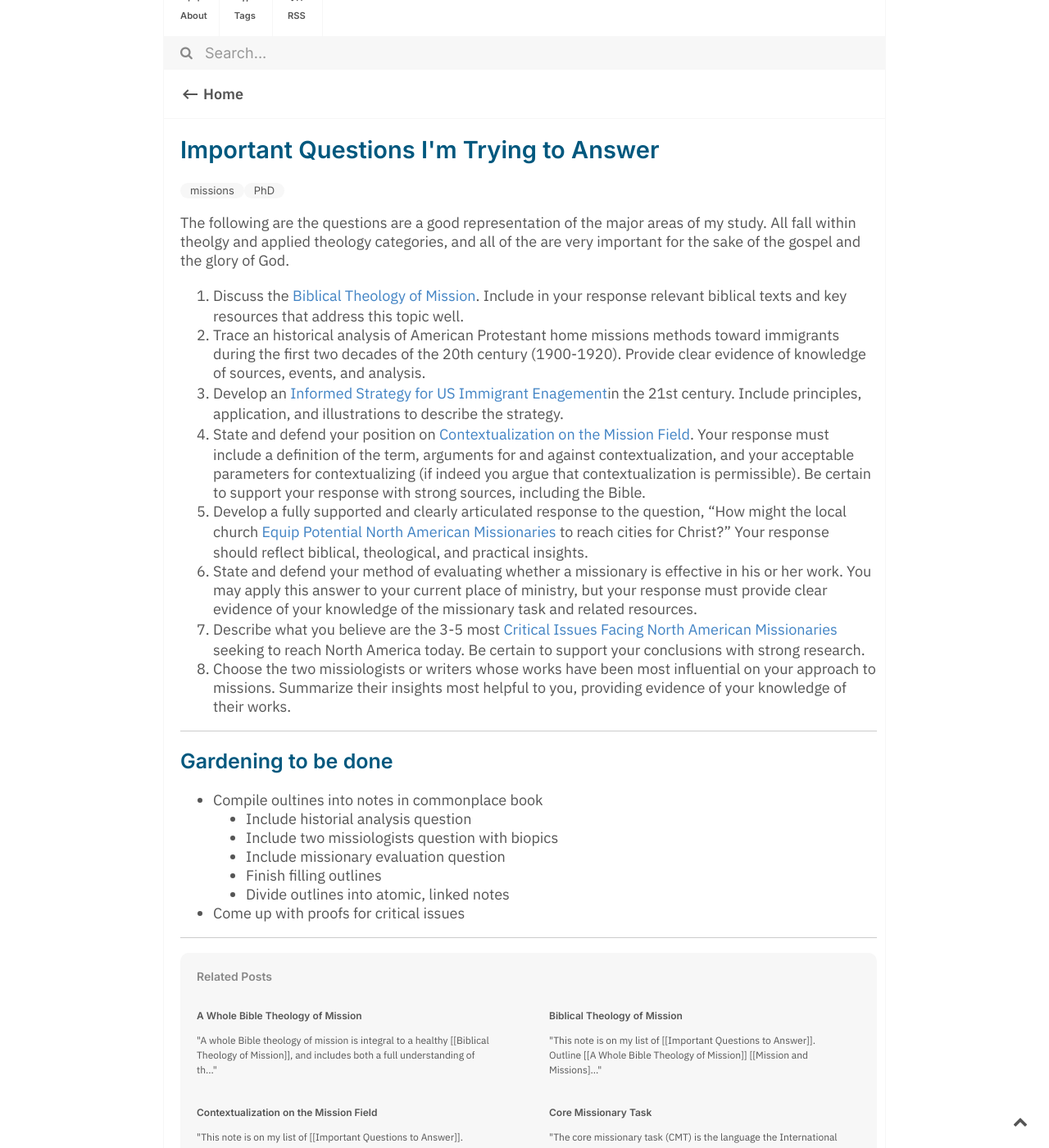
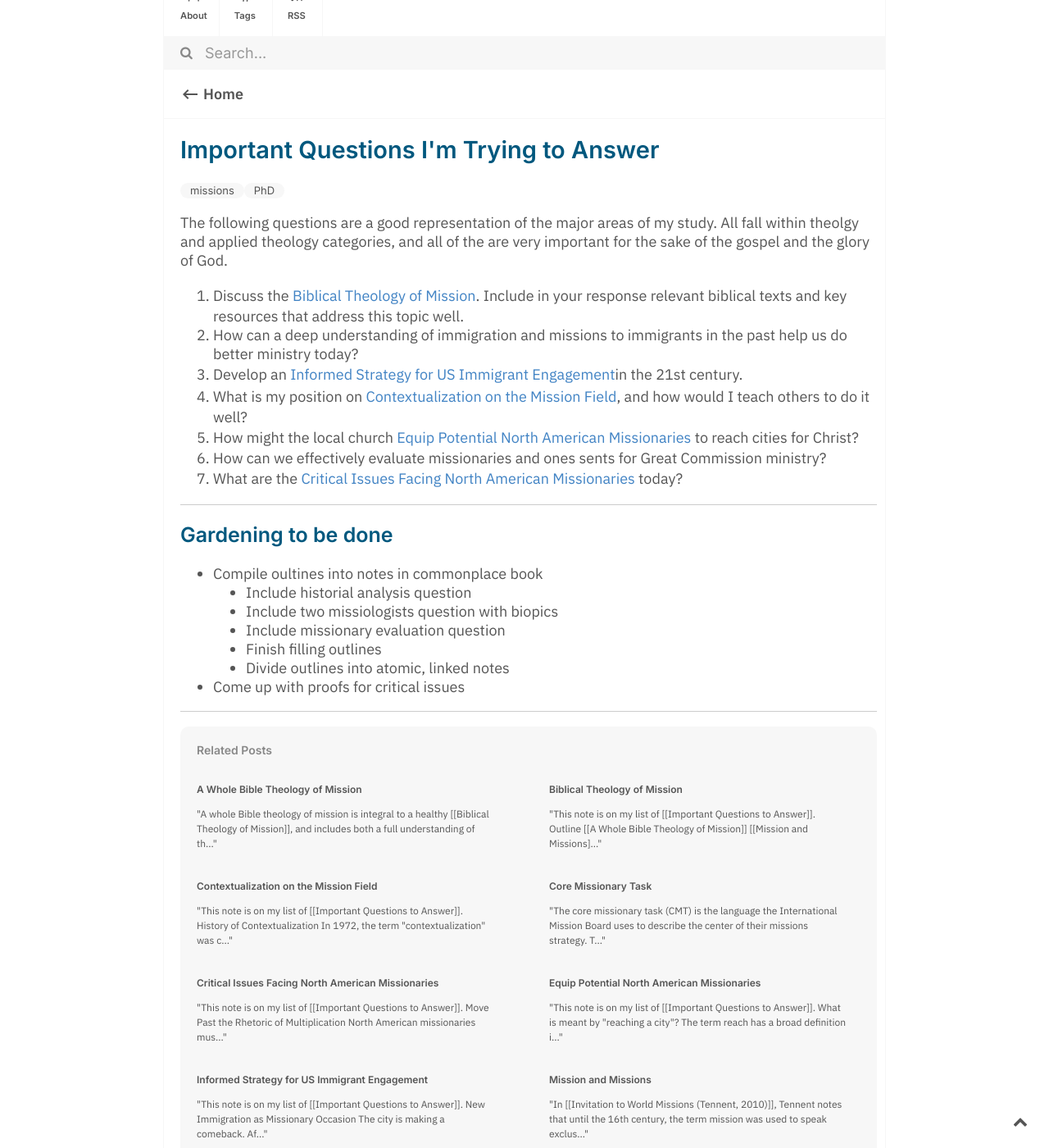
Before and after one commit to keelancook/notebook, a Jekyll site: the page built from _notes/Important Questions to Answer.md, in a window 1280 px wide and 1400 px high, scrolled down 202 px. Shown: the whole window at 82% size. Built offline with Jekyll 4.4.1, drawn with Linux system fonts in a browser that asks for light colours; some of the changed text lies outside the part shown.

Commit message:
gardening

```diff
--- a/_notes/Important Questions to Answer.md
+++ b/_notes/Important Questions to Answer.md
@@ -8,16 +8,15 @@ modified: 2021-01-27T22:21:15-06:00
 type: Journal
 ---
 
-The following are the questions are a good representation of the major areas of my study. All fall within theolgy and applied theology categories, and all of the are very important for the sake of the gospel and the glory of God.
+The following questions are a good representation of the major areas of my study. All fall within theolgy and applied theology categories, and all of the are very important for the sake of the gospel and the glory of God.
 
 1. Discuss the [[Biblical Theology of Mission]]. Include in your response relevant biblical texts and key resources that address this topic well.
-2. Trace an historical analysis of American Protestant home missions methods toward immigrants during the first two decades of the 20th century (1900-1920). Provide clear evidence of knowledge of sources, events, and analysis.
-3. Develop an [[Informed Strategy for US Immigrant Enagement]]in the 21st century. Include principles, application, and illustrations to describe the strategy.
-4. State and defend your position on [[Contextualization on the Mission Field]]. Your response must include a definition of the term, arguments for and against contextualization, and your acceptable parameters for contextualizing (if indeed you argue that contextualization is permissible). Be certain to support your response with strong sources, including the Bible.
-5. Develop a fully supported and clearly articulated response to the question, “How might the local church [[Equip Potential North American Missionaries]] to reach cities for Christ?” Your response should reflect biblical, theological, and practical insights.
-6. State and defend your method of evaluating whether a missionary is effective in his or her work. You may apply this answer to your current place of ministry, but your response must provide clear evidence of your knowledge of the missionary task and related resources.
-7. Describe what you believe are the 3-5 most [[Critical Issues Facing North American Missionaries]] seeking to reach North America today. Be certain to support your conclusions with strong research.
-8. Choose the two missiologists or writers whose works have been most influential on your approach to missions. Summarize their insights most helpful to you, providing evidence of your knowledge of their works.
+2. How can a deep understanding of immigration and missions to immigrants in the past help us do better ministry today?
+3. Develop an [[Informed Strategy for US Immigrant Engagement]]in the 21st century.
+4. What is my position on [[Contextualization on the Mission Field]], and how would I teach others to do it well?
+5. How might the local church [[Equip Potential North American Missionaries]] to reach cities for Christ?
+6. How can we effectively evaluate missionaries and ones sents for Great Commission ministry?
+7. What are the [[Critical Issues Facing North American Missionaries]] today?
 
 
 ---
--- a/_notes/Informed Strategy for US Immigrant Enagement.md
+++ b/_notes/Informed Strategy for US Immigrant Engagement.md
@@ -1,5 +1,5 @@
 ---
-title: Informed Strategy for US Immigrant Enagement
+title: Informed Strategy for US Immigrant Engagement
 author: Keelan Cook
 season: spring
 tags: diaspora missions ministry
```
Also changed, not shown: _notes/Map of Content.md (+7 -0 lines).
